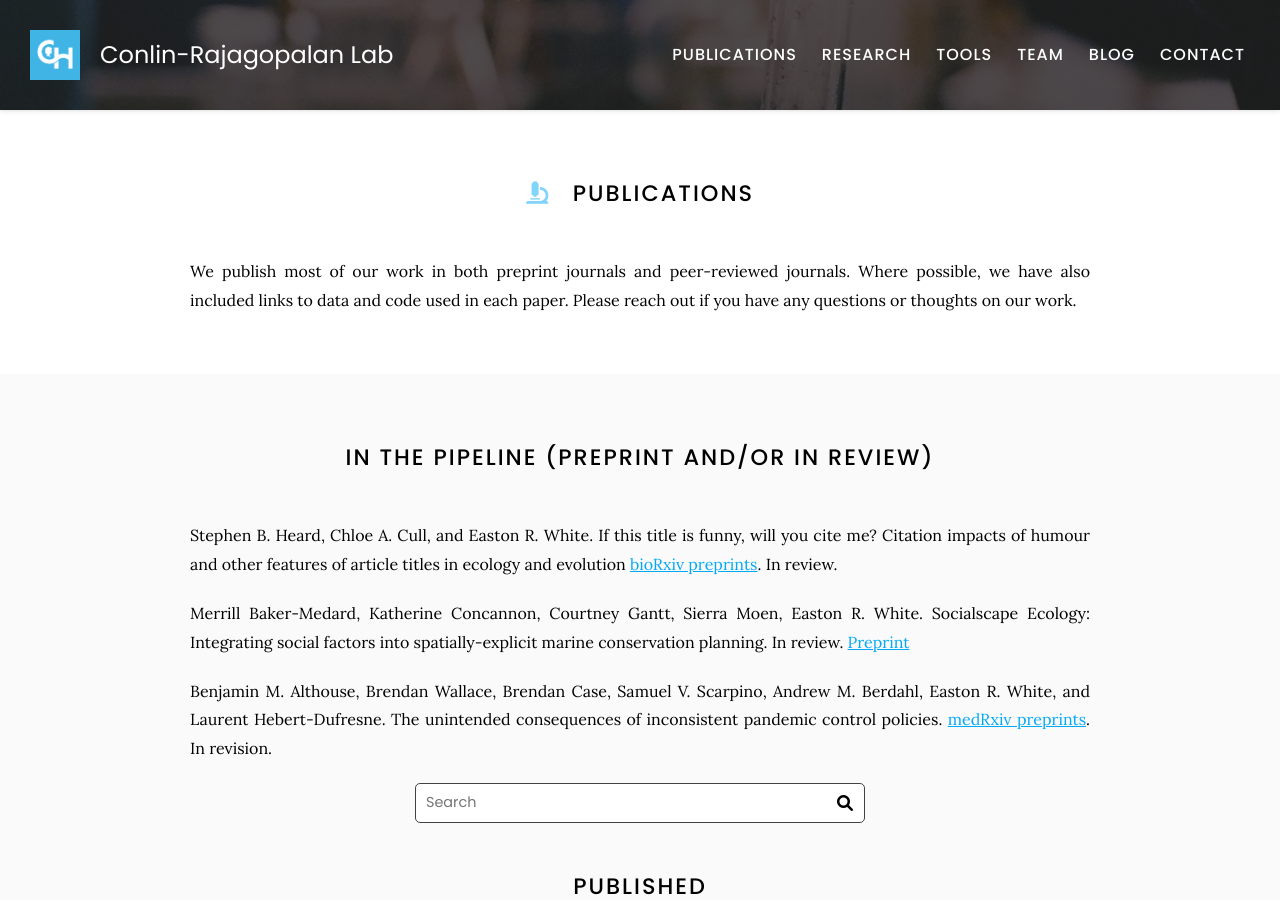
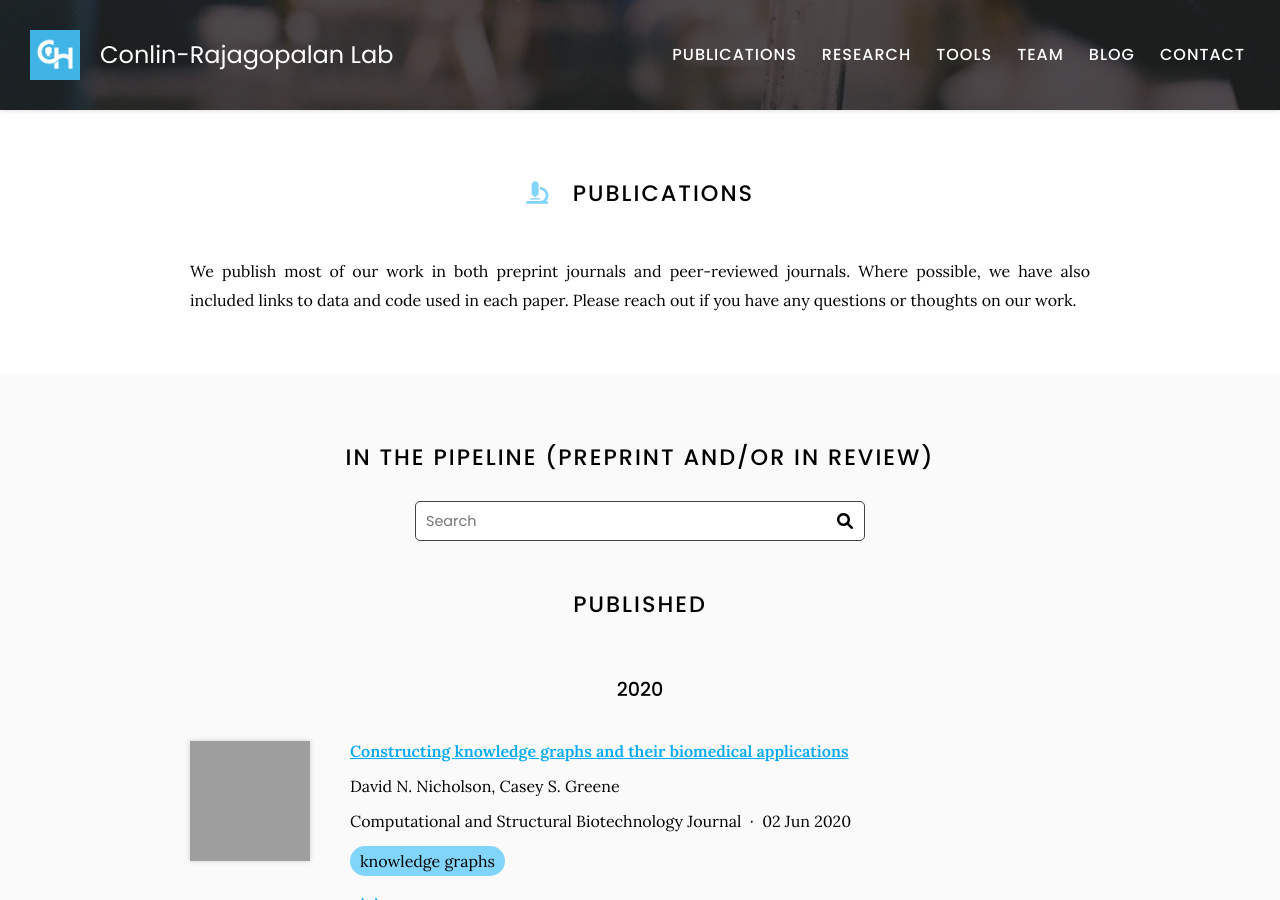
Before and after one commit to tanaya-jadhav/conlin-rajagopalan-lab, a Jekyll site: the page built from publications/index.md, in a window 1280 px wide and 900 px high. Built offline with Jekyll 4.4.1, drawn with Linux system fonts in a browser that asks for light colours; grey boxes are pictures that could not be loaded.

Commit message:
Update index.md

```diff
--- a/publications/index.md
+++ b/publications/index.md
@@ -13,11 +13,7 @@ We publish most of our work in both preprint journals and peer-reviewed journals
 
 # In the pipeline (preprint and/or in review)
 
-Stephen B. Heard, Chloe A. Cull, and Easton R. White. If this title is funny, will you cite me? Citation impacts of humour and other features of article titles in ecology and evolution [bioRxiv preprints](https://www.biorxiv.org/content/10.1101/2022.03.18.484880v1). In review.
 
-Merrill Baker-Medard, Katherine Concannon, Courtney Gantt, Sierra Moen, Easton R. White. Socialscape Ecology: Integrating social factors into spatially-explicit marine conservation planning. In review. [Preprint](https://osf.io/preprints/socarxiv/m2kqa)
-
-Benjamin M. Althouse, Brendan Wallace, Brendan Case, Samuel V. Scarpino, Andrew M. Berdahl, Easton R. White, and Laurent Hebert-Dufresne. The unintended consequences of inconsistent pandemic control policies. [medRxiv preprints](https://www.medrxiv.org/content/10.1101/2020.08.21.20179473v2). In revision.
 
 
 {% include search-box.html %}
```
